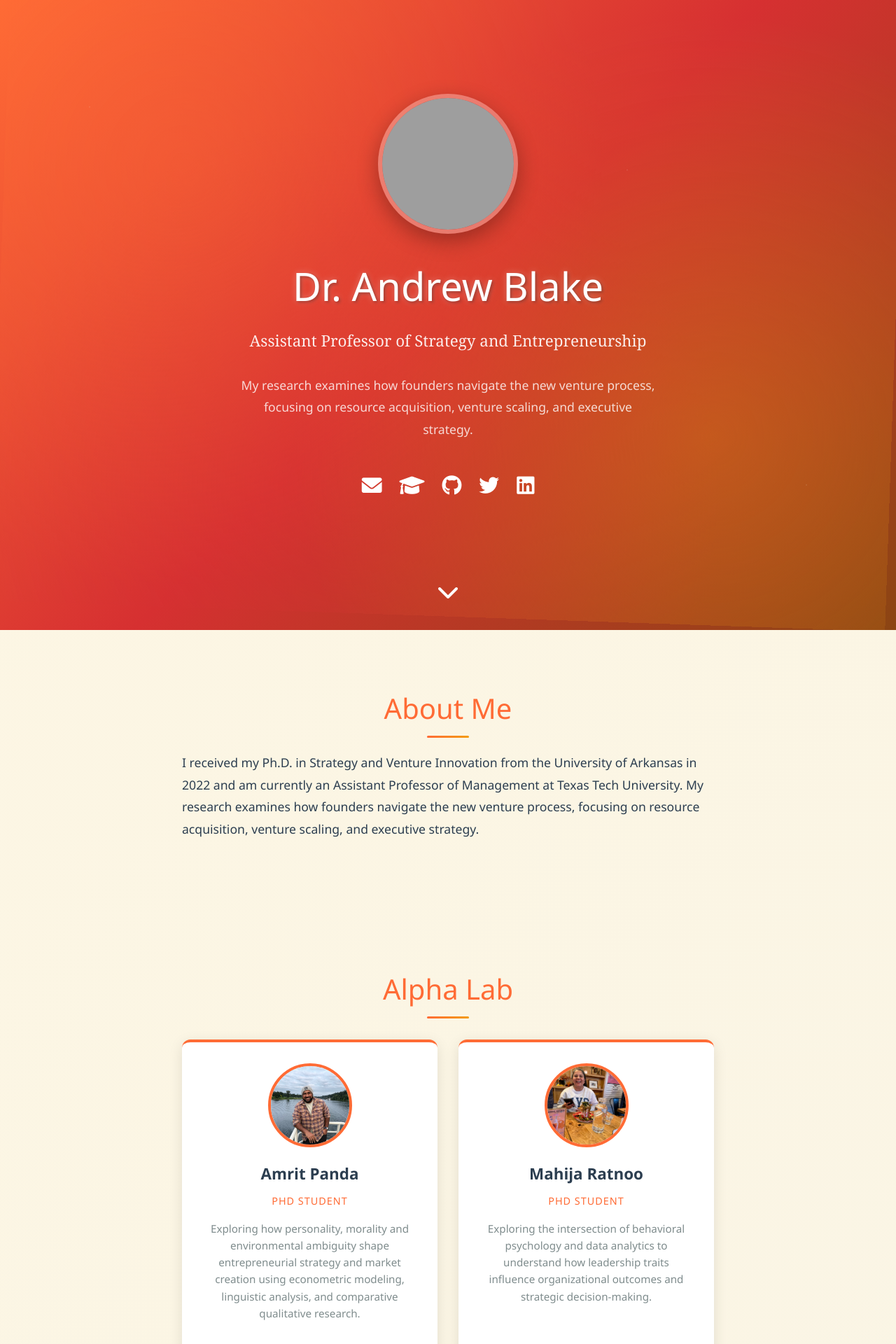
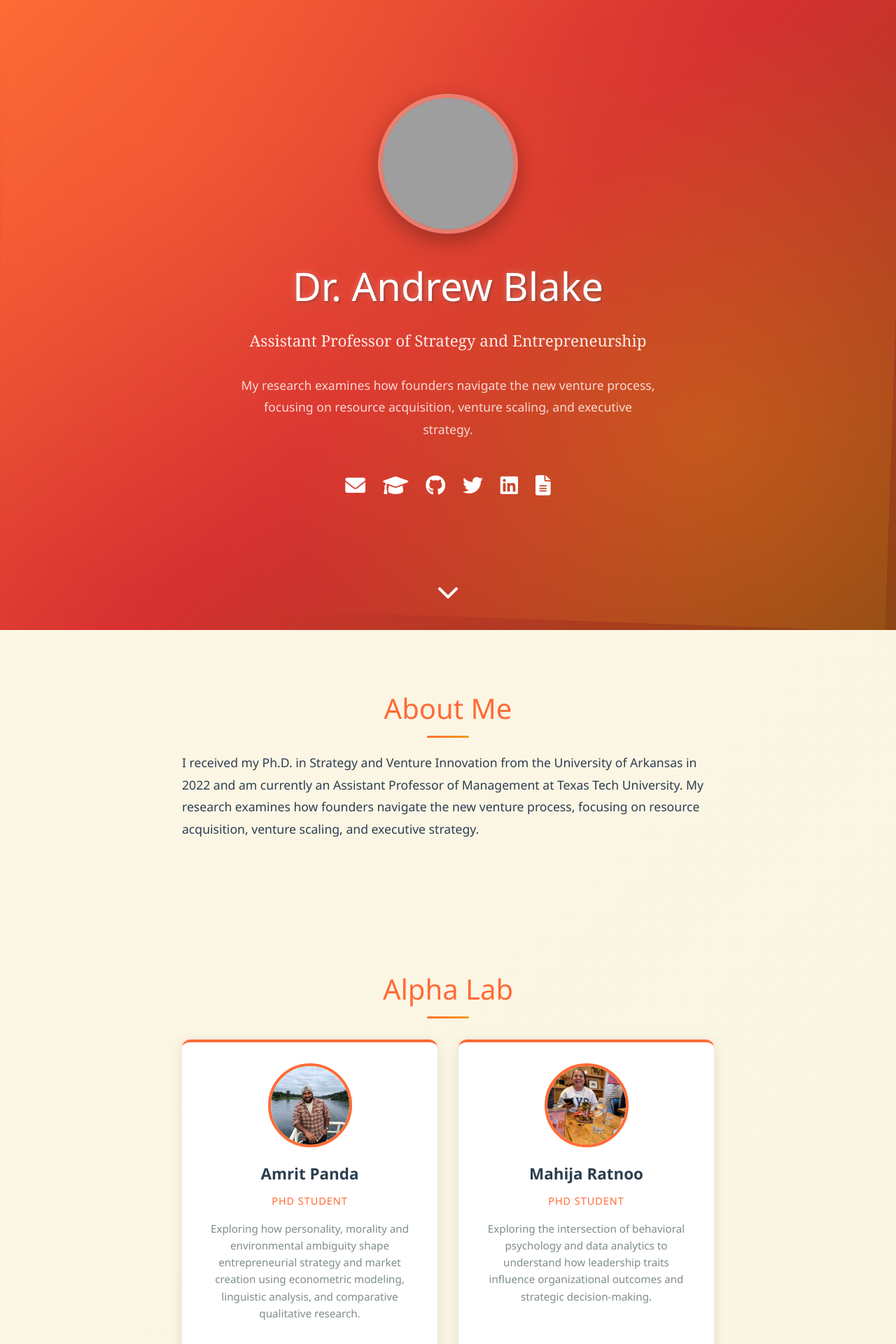
Before and after one commit to abblake/abblake.github.io, a Jekyll site: the page built from index.md, in a window 1280 px wide. Shown: the top 1920 px of the page at 70% size. Built offline with Jekyll 4.4.1, drawn with Linux system fonts in a browser that asks for light colours; grey boxes are pictures that could not be loaded.

Commit message:
Add CV download icon to hero social links
Co-Authored-By: Claude Opus 4.6 <noreply@anthropic.com>

```diff
--- a/index.md
+++ b/index.md
@@ -27,6 +27,9 @@ title: Home
             </a>
             <a href="https://linkedin.com/in/{{ site.social.linkedin }}" title="LinkedIn">
                 <i class="fab fa-linkedin"></i>
+            </a>
+            <a href="{{ '/assets/cv/Blake_CV.pdf' | relative_url }}" title="CV" target="_blank">
+                <i class="fas fa-file-alt"></i>
             </a>
         </div>
     </div>
```
Also changed, not shown: 1 other file.
